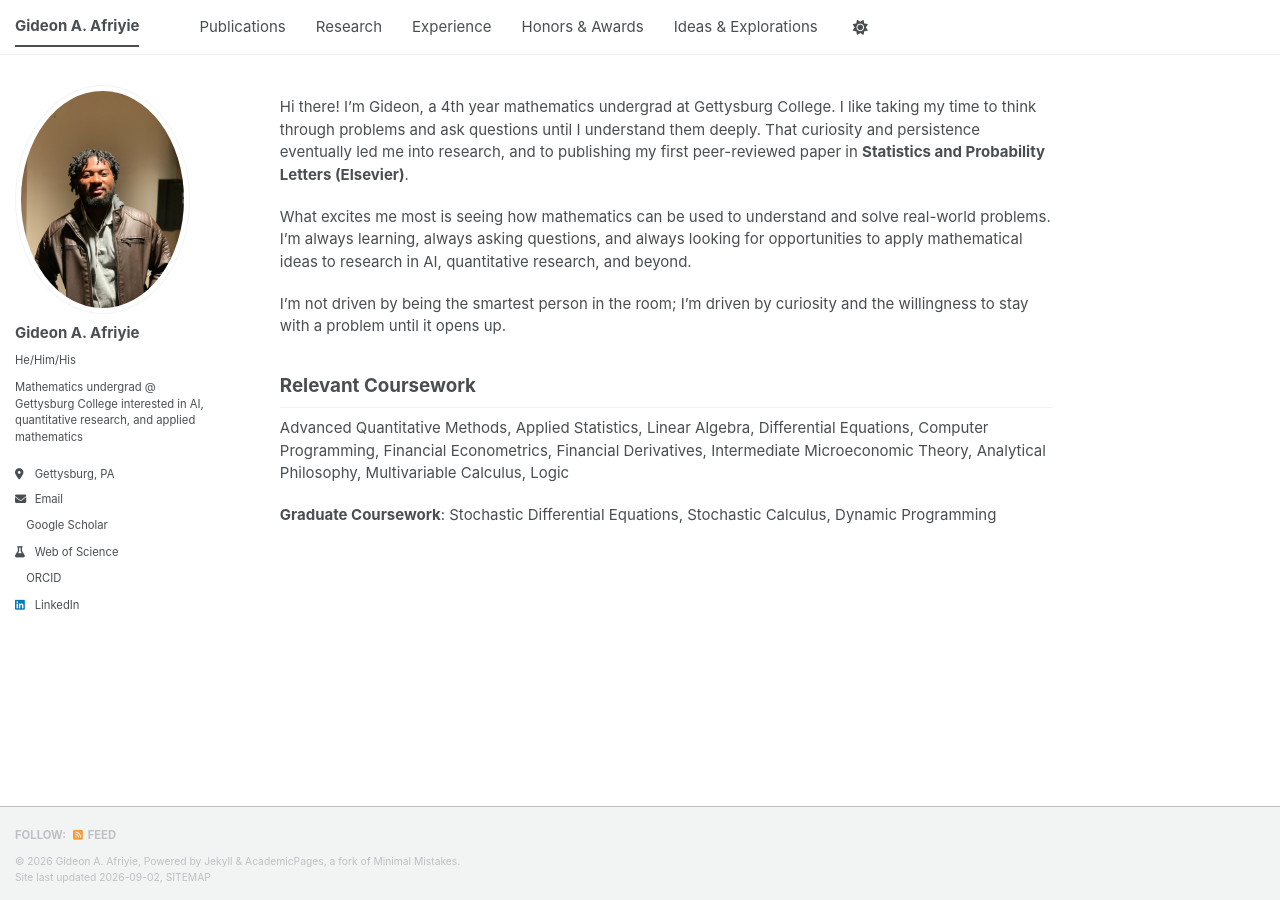
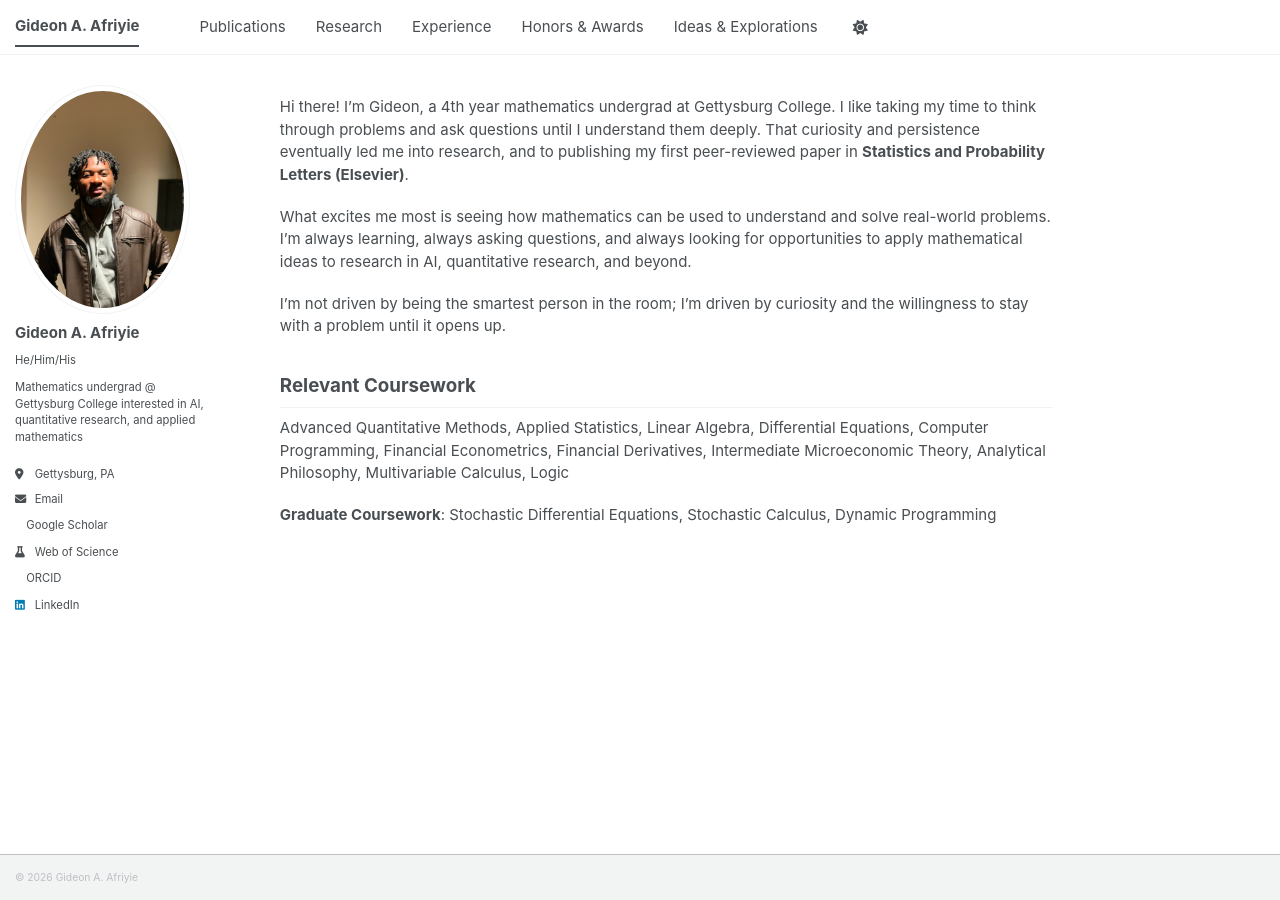
Before and after one commit to GideonAfriyie/academic-website-test, a Jekyll site: the page built from _pages/about.md, in a window 1280 px wide. Built offline with Jekyll 4.4.1, drawn with Linux system fonts in a browser that asks for light colours; a style sheet for code colours, icons or effects is not loaded.

Commit message:
Update footer.html

```diff
--- a/_includes/footer.html
+++ b/_includes/footer.html
@@ -1,25 +1,3 @@
-{% include base_path %}
-
-{% if site.author.github or site.author.bitbucket or site.atom_feed.hide != true %}
-<div class="page__footer-follow">
-  <ul class="social-icons">
-    {% if site.data.ui-text[site.locale].follow_label %}
-      <li><strong>{{ site.data.ui-text[site.locale].follow_label }}</strong></li>
-    {% endif %}
-    {% if site.author.github %}
-      <li><a href="https://github.com/{{ site.author.github }}"><i class="fab fa-github" aria-hidden="true"></i> GitHub</a></li>
-    {% endif %}
-    {% if site.author.bitbucket %}
-      <li><a href="https://bitbucket.org/{{ site.author.bitbucket }}"><i class="fab fa-bitbucket" aria-hidden="true"></i> Bitbucket</a></li>
-    {% endif %}
-    {% if site.atom_feed.hide != true %}
-    <li><a href="{% if site.atom_feed.path %}{{ site.atom_feed.path }}{% else %}{{ base_path }}/feed.xml{% endif %}"><i class="fa fa-fw fa-rss-square" aria-hidden="true"></i> {{ site.data.ui-text[site.locale].feed_label | default: "Feed" }}</a></li>
-    {% endif %}
-  </ul>
+<div class="page__footer-copyright">
+  &copy; {{ site.time | date: '%Y' }} Gideon A. Afriyie
 </div>
-{% endif %}
-
-<div class="page__footer-copyright">
-  &copy; {{ site.time | date: '%Y' }} {{ site.name | default: site.title }}, {{ site.data.ui-text[site.locale].powered_by | default: "Powered by" }} <a href="https://jekyllrb.com" rel="nofollow">Jekyll</a> &amp; <a href="https://github.com/academicpages/academicpages.github.io">AcademicPages</a>, a fork of <a href="https://mademistakes.com/work/minimal-mistakes-jekyll-theme/" rel="nofollow">Minimal Mistakes</a>.<br />
-  Site last updated {{ "now" | date: '%Y-%m-%d' }}, <a href="/sitemap/" style="text-transform: uppercase;">{{ site.data.ui-text[site.locale].site_map | default: "Sitemap" }}</a>
-</div>
```
